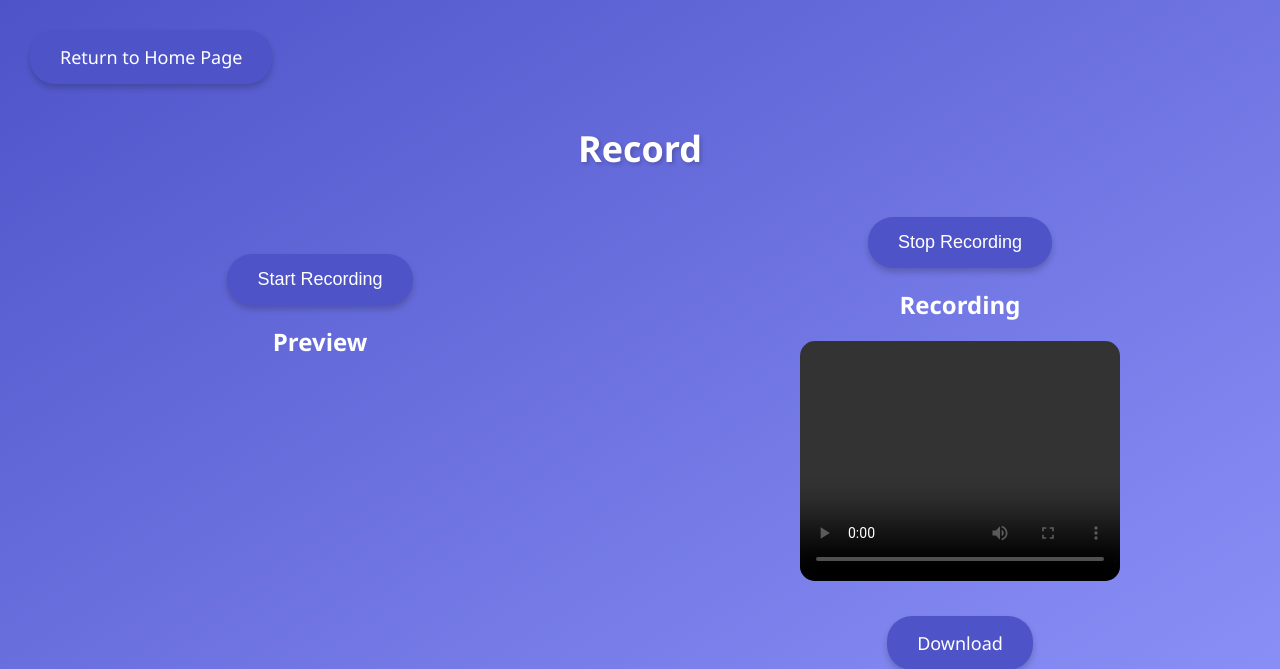
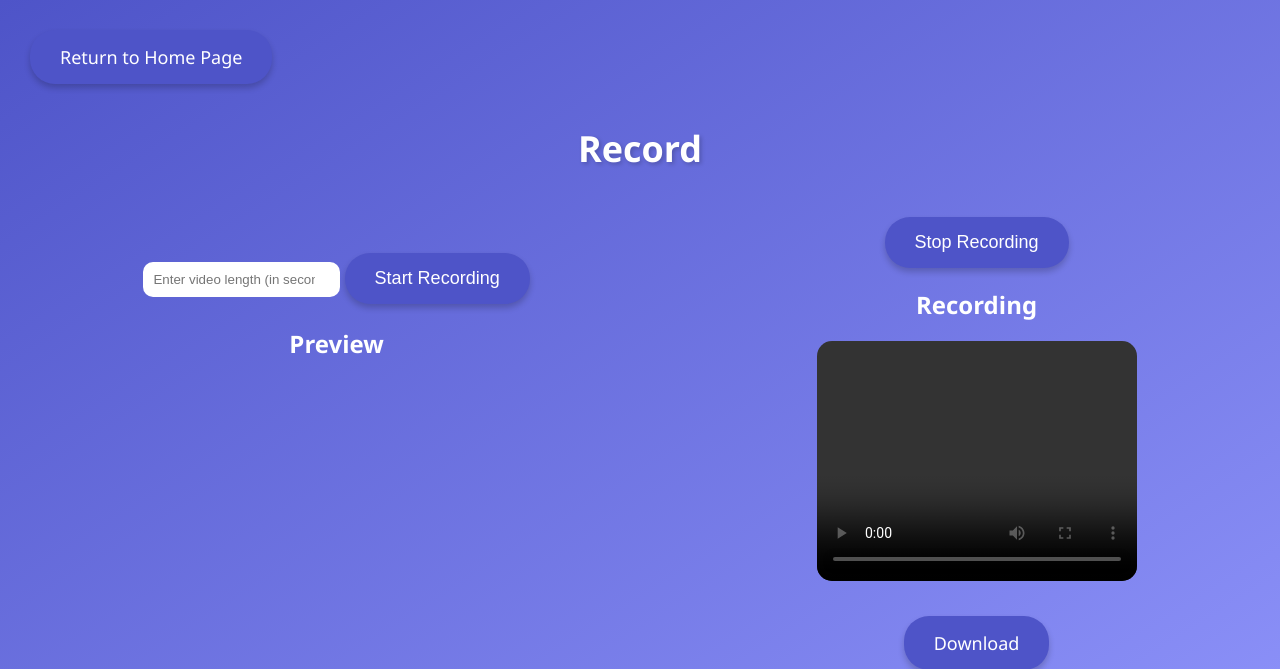
Before and after one commit to adityaSureshCHS/SDBot, a Flask app: page /record in a window 1280 px wide. Shown: the top 669 px of the page. Run offline with Flask 3, Linux system fonts and the light colour scheme.

Commit message:
mnbjj
jhj

```diff
--- a/Templates/record.html
+++ b/Templates/record.html
@@ -1,4 +1,3 @@
-
 <!DOCTYPE html>
 <html lang="en">
 <head>
@@ -116,6 +115,14 @@
       top: 20px;
       left: 20px;
     }
+
+    input[type="number"] {
+      padding: 10px;
+      border-radius: 10px;
+      border: none;
+      margin-bottom: 10px;
+      text-align: center;
+    }
   </style>
 </head>
 
@@ -127,14 +134,12 @@
       <h1>Record</h1>
     </header>
     <main id="main">
-
-
       <div class="left">
-        <button id="startButton" class="button">Start Recording</button>
+        <input type="number" id="videoLength" placeholder="Enter video length (in seconds)" min="1">
+        <button id="startButton" class="button" disabled>Start Recording</button> <!-- Disabled by default -->
         <h2>Preview</h2>
         <video id="preview" width="320" height="240" autoplay muted></video>
       </div>
-
       <div class="right">
         <button id="stopButton" class="button">Stop Recording</button>
         <h2>Recording</h2>
@@ -143,12 +148,8 @@
         </div>
         <a id="downloadButton" class="button">Download</a>
       </div>
-
     </main>
-
-    <footer>
-
-    </footer>
+    <footer></footer>
   </div>
   <script>
     let preview = document.getElementById("preview");
@@ -156,7 +157,6 @@
     let startButton = document.getElementById("startButton");
     let stopButton = document.getElementById("stopButton");
     let downloadButton = document.getElementById("downloadButton");
-    let recordingTimeMS = 5000;
 
     function wait(delayInMS) {
         return new Promise((resolve) => setTimeout(resolve, delayInMS));
@@ -187,9 +187,17 @@
         stream.getTracks().forEach((track) => track.stop());
       }
 
+      function enableStartButton() {
+        // Enable the start button if the input field is not empty
+        startButton.disabled = !document.getElementById("videoLength").value;
+      }
+
+      document.getElementById("videoLength").addEventListener("input", enableStartButton); // Enable the start button when the user inputs a value
+
       startButton.addEventListener(
         "click",
         () => {
+          let videoLength = parseInt(document.getElementById("videoLength").value) * 1000; // Convert seconds to milliseconds
           navigator.mediaDevices
             .getUserMedia({
               video: true,
@@ -202,14 +210,12 @@
                 preview.captureStream || preview.mozCaptureStream;
               return new Promise((resolve) => (preview.onplaying = resolve));
             })
-      .then(() => startRecording(preview.captureStream(), recordingTimeMS))
+            .then(() => startRecording(preview.captureStream(), videoLength))
             .then((recordedChunks) => {
               let recordedBlob = new Blob(recordedChunks, { type: "video/webm" });
               recording.src = URL.createObjectURL(recordedBlob);
               downloadButton.href = recording.src;
               downloadButton.download = "RecordedVideo.webm";
-        console.log(recording.src);
-
             })
         },
         false,
```
Lines whose indentation alone changed are shown as unchanged.
